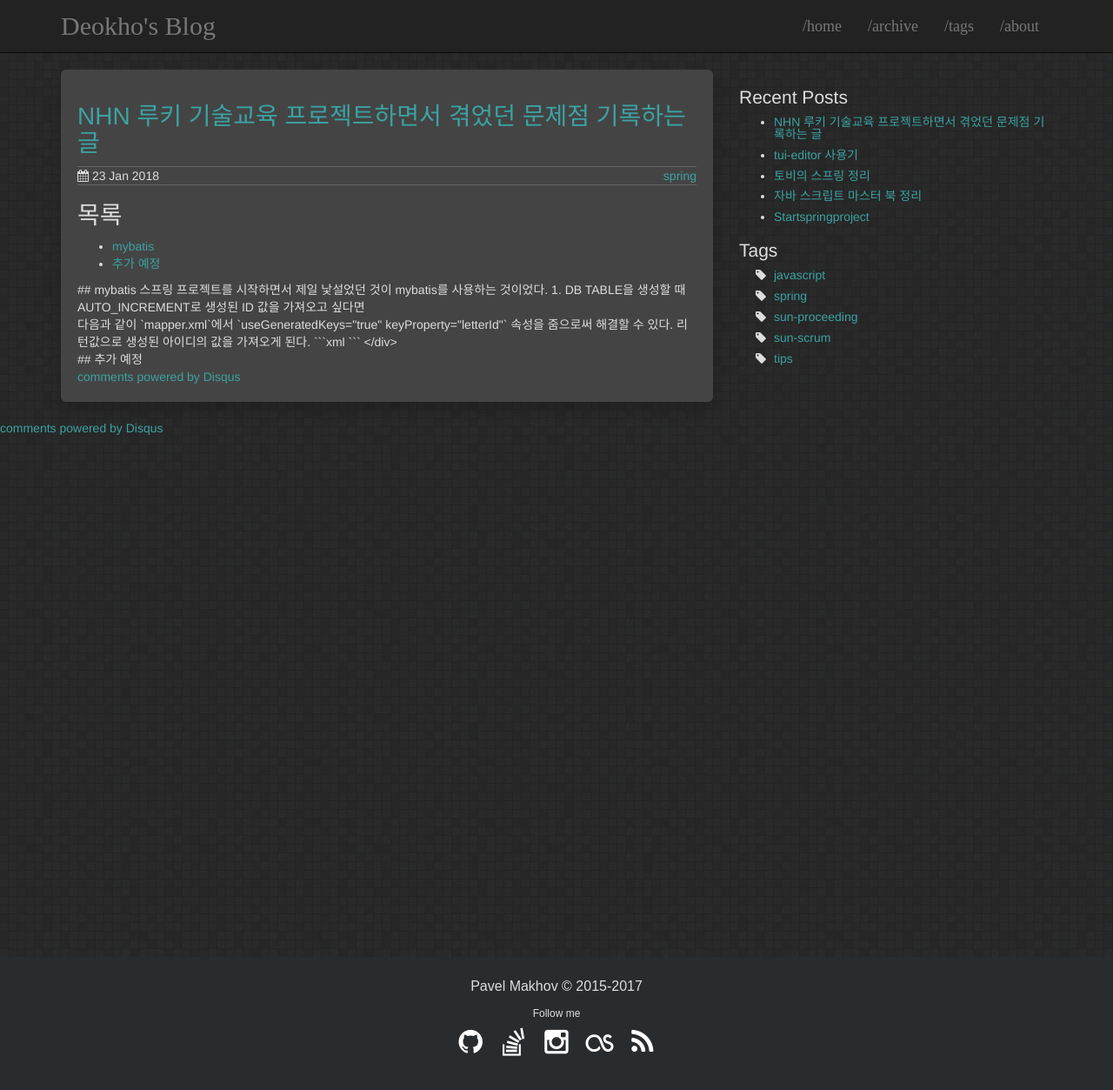
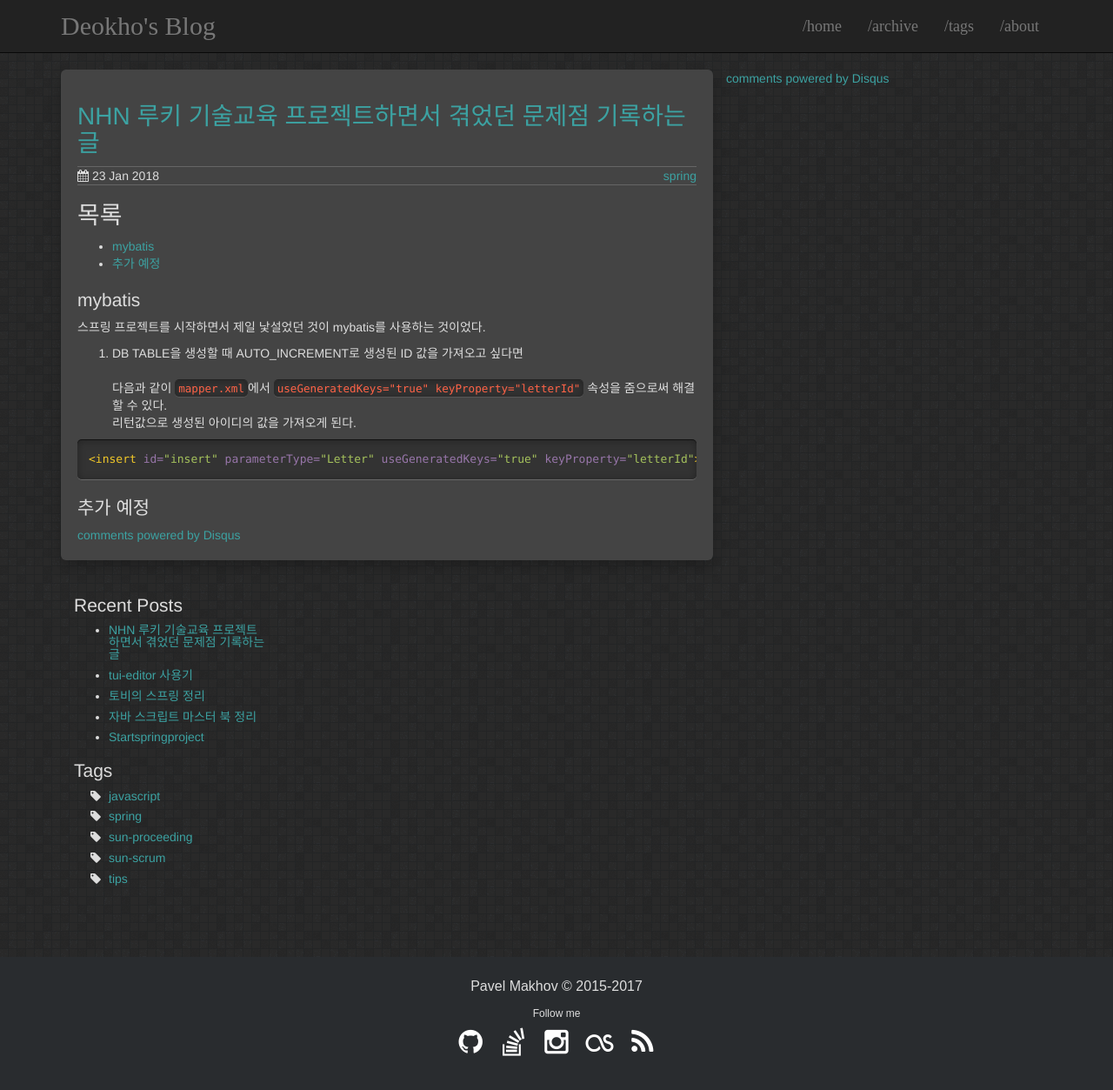
Before and after one commit to LeeDeokho/LeeDeokHo.github.io, a Jekyll site: the page built from _posts/2018-01-23-projectProblems.md, in a window 1280 px wide and 1277 px high. Shown: the top 1253 px of the window at 87% size. Built offline with Jekyll 4.4.1, drawn with Linux system fonts in a browser that asks for light colours; comment, search, counter and statistics services are not loaded.

Commit message:
Modify PP

````diff
--- a/_posts/2018-01-23-projectProblems.md
+++ b/_posts/2018-01-23-projectProblems.md
@@ -15,7 +15,8 @@ comments: true
 
 
 
-<div id = "mybatis">
+<div id = "mybatis"/>
+
 ## mybatis
 스프링 프로젝트를 시작하면서 제일 낯설었던 것이 mybatis를 사용하는 것이었다.
 
@@ -27,9 +28,9 @@ comments: true
 <insert id="insert" parameterType="Letter" useGeneratedKeys="true" keyProperty="letterId">
 ```
 
-</div>
 
 
-<div id = "something">
+
+<div id = "something"/>
+
 ## 추가 예정
-</div>
````
